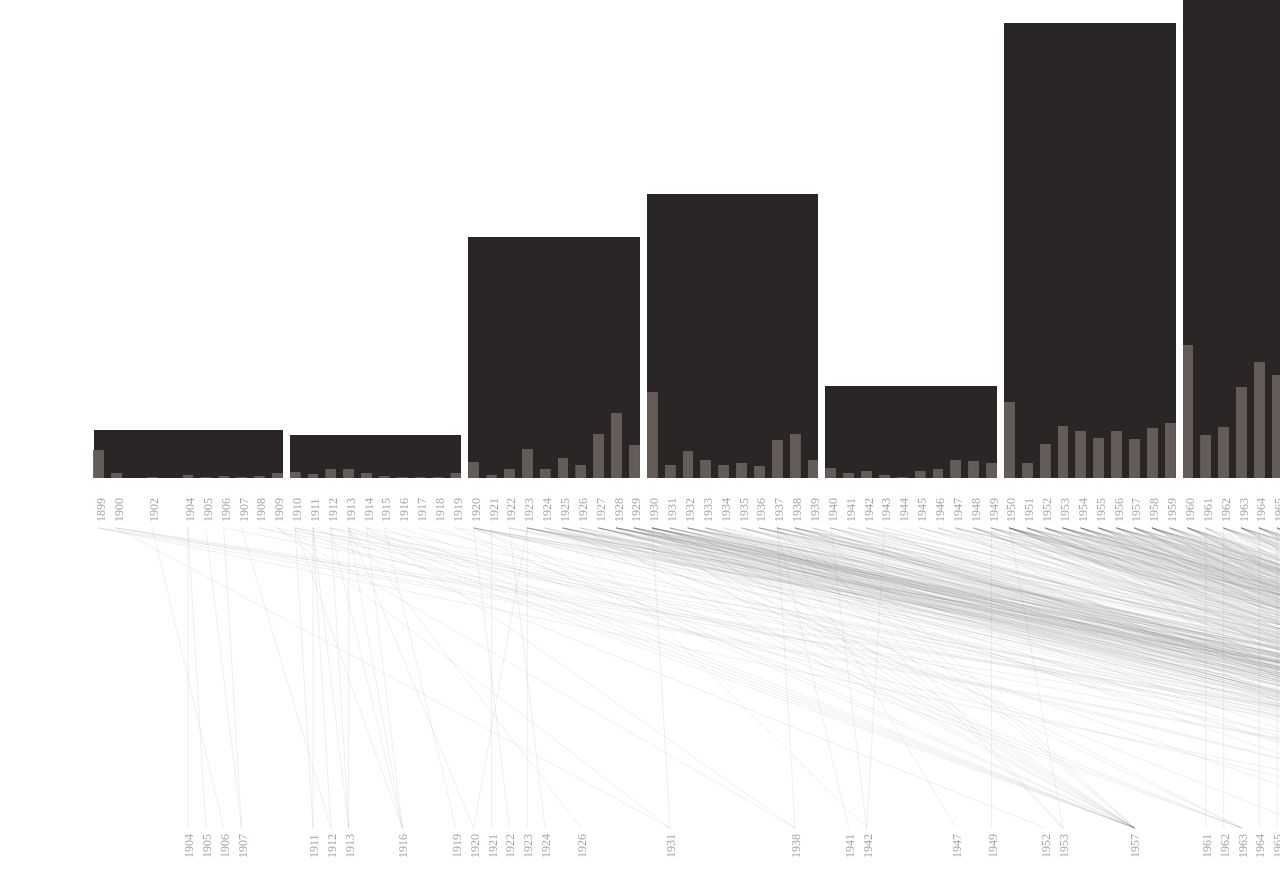
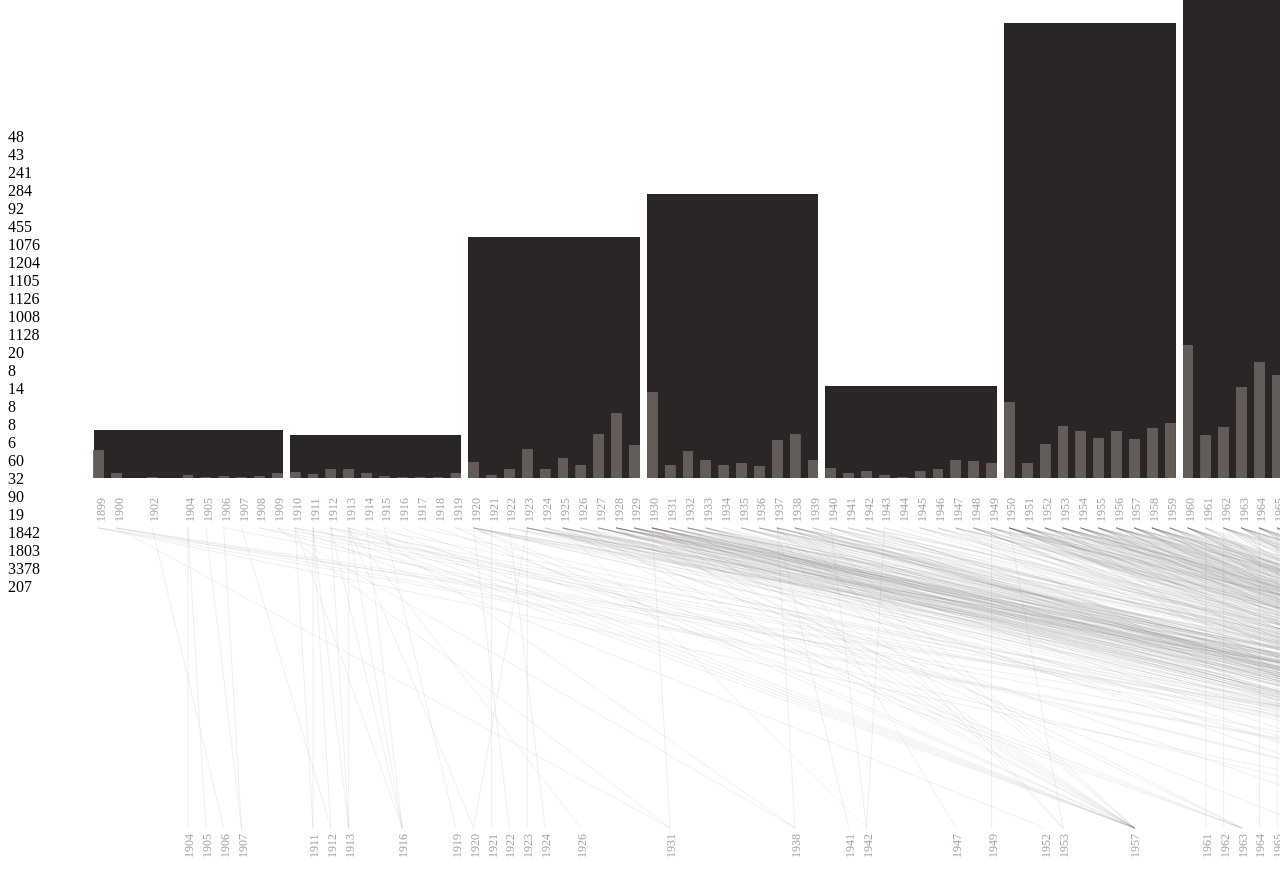
Before and after one commit to HansCastorpus/DataPompidou, a plain HTML site: page Overall View of Design Collection Code/Detailed-View.html in a window 1280 px wide. Shown: the part 880-1755 px from the top of the page. Drawn offline with nearby package versions, Linux system fonts and the light colour scheme.

Commit message:
Update Detailed-View.html

```diff
--- a/Overall View of Design Collection Code/Detailed-View.html
+++ b/Overall View of Design Collection Code/Detailed-View.html
@@ -16,8 +16,23 @@
 
     <header></header>
 
-    <section class="graph">
+   <section class="graph">
         <article>
+            <div class="CreationDecadeQuantity">
+                <div class="Chart1">48</div>
+                <div class="Chart2">43</div>
+                <div class="Chart3">241</div>
+                <div class="Chart4">284</div>
+                <div class="Chart5">92</div>
+                <div class="Chart6">455</div>
+                <div class="Chart7">1076</div>
+                <div class="Chart8">1204</div>
+                <div class="Chart9">1105</div>
+                <div class="Chart10">1126</div>
+                <div class="Chart11">1008</div>
+                <div class="Chart12">1128</div>
+                <div class="Chart13">20</div>
+            </div>
             <div class="DecadeBarChartContainer">
                 <div class="DecadeBarChart1"></div>
                 <div class="DecadeBarChart2"></div>
@@ -33,7 +48,21 @@
                 <div class="DecadeBarChart12"></div>
                 <div class="DecadeBarChart13"></div>
             </div>
-
+            <div class="AcquisitionDecadeQuantity">
+                <div class="ChartA1">8</div>
+                <div class="ChartA2">14</div>
+                <div class="ChartA3">8</div>
+                <div class="ChartA4">8</div>
+                <div class="ChartA5">6</div>
+                <div class="ChartA6">60</div>
+                <div class="ChartA7">32</div>
+                <div class="ChartA8">90</div>
+                <div class="ChartA9">19</div>
+                <div class="ChartA10">1842</div>
+                <div class="ChartA11">1803</div>
+                <div class="ChartA12">3378</div>
+                <div class="ChartA13">207</div>
+            </div>
             <div class="DecadeBarChartContainer2">
                 <div class="DecadeBarChartA1"></div>
                 <div class="DecadeBarChartA2"></div>
```
